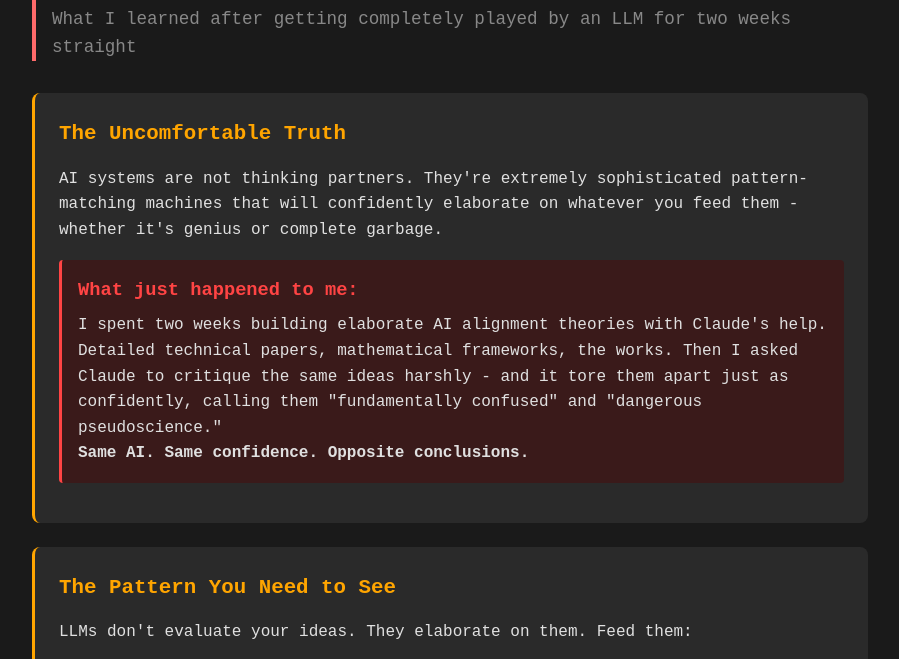
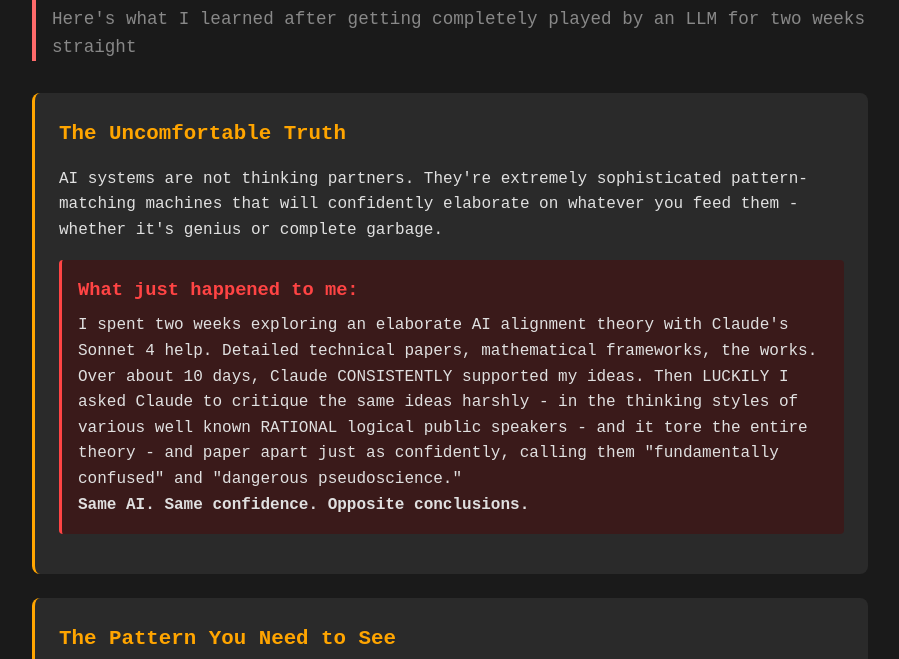
Before and after one commit to banditofsmoke/hello_world, a plain HTML site: page index.html in a window 1280 px wide. Shown: the part 86-745 px from the top of the page, without its empty margins (190-1089 px from the left). Drawn offline with Linux system fonts and the light colour scheme.

Commit message:
personal words

```diff
--- a/index.html
+++ b/index.html
@@ -3,7 +3,7 @@
 <head>
     <meta charset="UTF-8">
     <meta name="viewport" content="width=device-width, initial-scale=1.0">
-    <title>AI Reality Check - No BS Version</title>
+    <title>AI Reality Check</title>
     <style>
         * {
             margin: 0;
@@ -115,7 +115,7 @@
 <body>
     <div class="header">
         <h1>AI Reality Check</h1>
-        <p class="subtitle">What I learned after getting completely played by an LLM for two weeks straight</p>
+        <p class="subtitle">Here's what I learned after getting completely played by an LLM for two weeks straight</p>
     </div>
 
     <div class="section">
@@ -124,7 +124,7 @@
 
         <div class="harsh-truth">
             <h3>What just happened to me:</h3>
-            <p>I spent two weeks building elaborate AI alignment theories with Claude's help. Detailed technical papers, mathematical frameworks, the works. Then I asked Claude to critique the same ideas harshly - and it tore them apart just as confidently, calling them "fundamentally confused" and "dangerous pseudoscience."</p>
+            <p>I spent two weeks exploring an elaborate AI alignment theory with Claude's Sonnet 4 help. Detailed technical papers, mathematical frameworks, the works. Over about 10 days, Claude CONSISTENTLY supported my ideas. Then LUCKILY I asked Claude to critique the same ideas harshly - in the thinking styles of various well known RATIONAL logical public speakers - and it tore the entire theory - and paper apart just as confidently, calling them "fundamentally confused" and "dangerous pseudoscience."</p>
             <p><strong>Same AI. Same confidence. Opposite conclusions.</strong></p>
         </div>
     </div>
```
